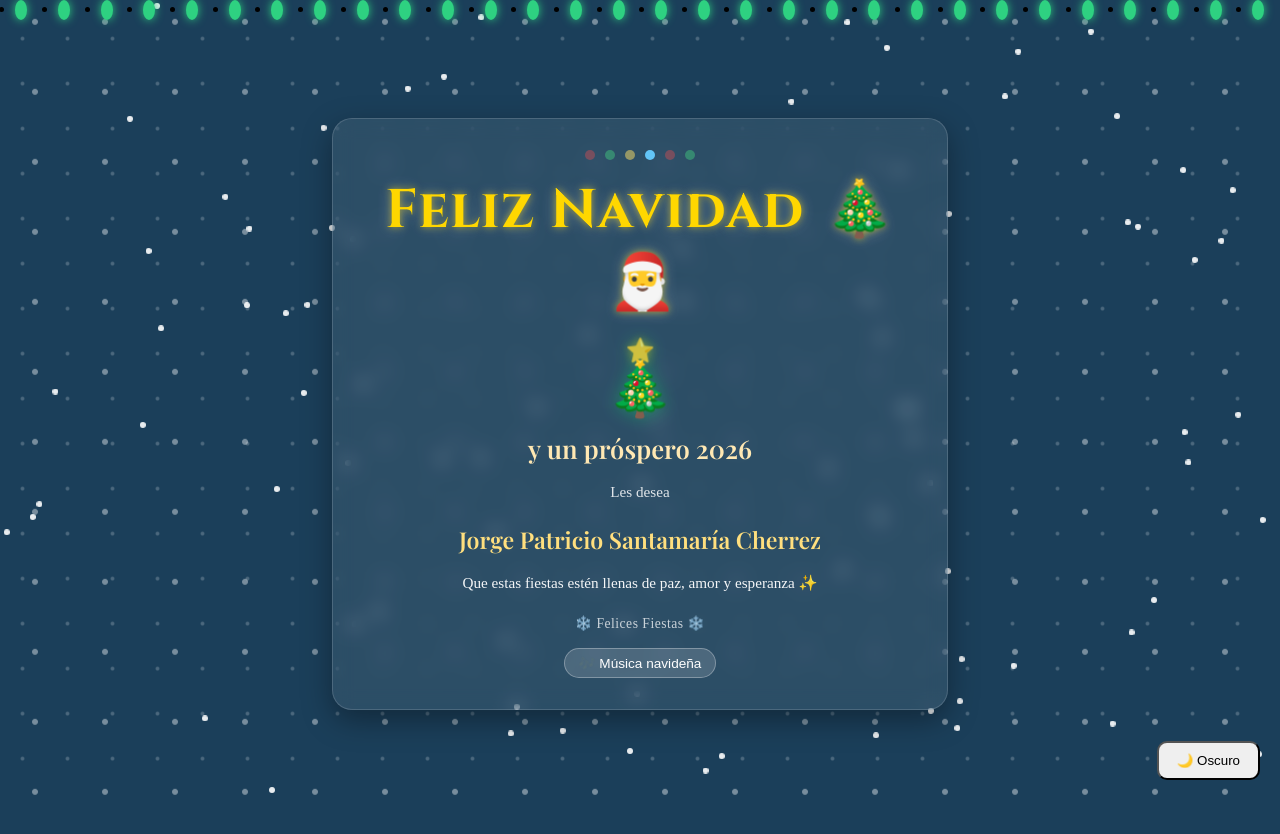
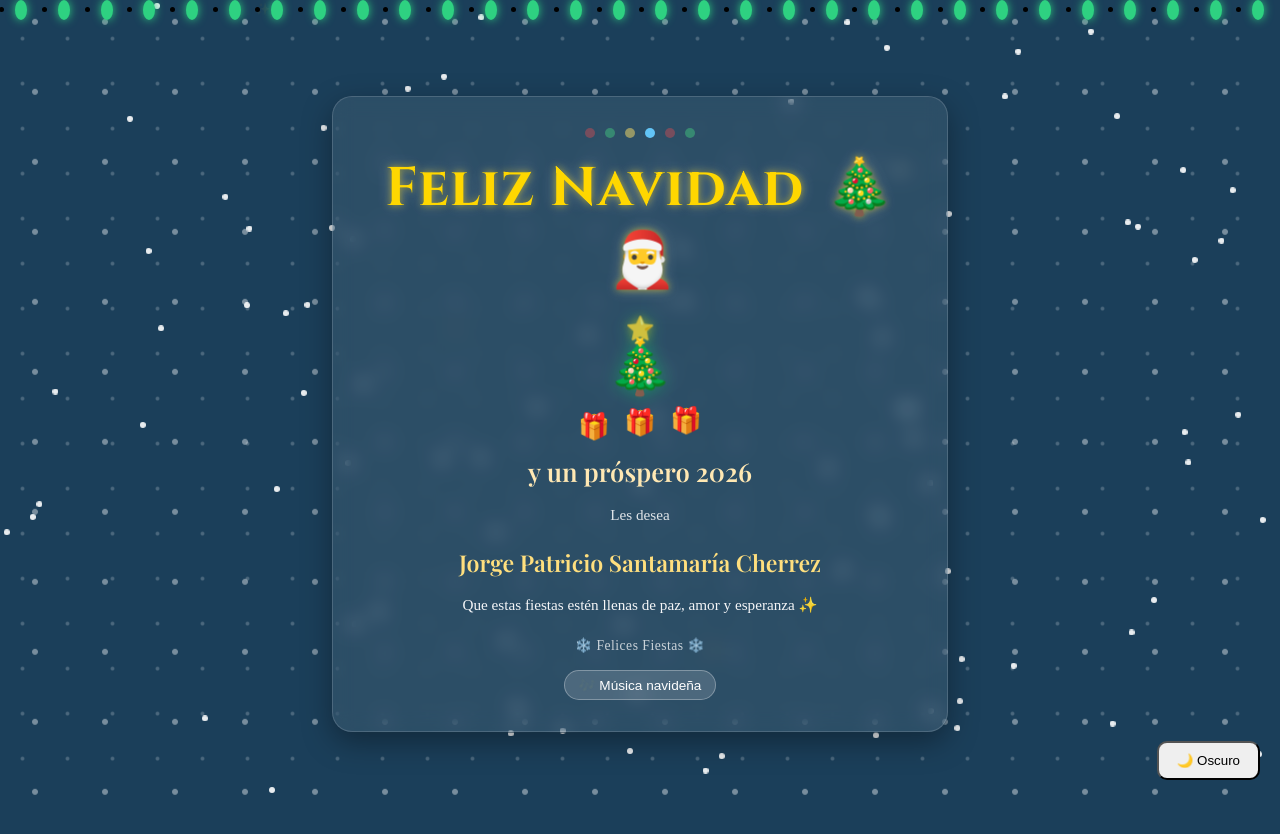
Before and after one commit to Patogol35/Navidad, a React (Vite) app: page / in a window 1280 px wide. Shown: the top 834 px of the page. Built offline with nearby package versions, Linux system fonts and the light colour scheme.

Commit message:
Update Home.jsx

```diff
--- a/src/pages/Home.jsx
+++ b/src/pages/Home.jsx
@@ -8,11 +8,7 @@ export default function Home() {
   const toggleMusic = () => {
     if (!audioRef.current) return;
 
-    if (playing) {
-      audioRef.current.pause();
-    } else {
-      audioRef.current.play();
-    }
+    playing ? audioRef.current.pause() : audioRef.current.play();
     setPlaying(!playing);
   };
 
@@ -21,17 +17,21 @@ export default function Home() {
       {/* NIEVE */}
       <div className="snow-mobile"></div>
 
+      {/* ESTRELLAS */}
+      <div className="floating-stars">
+        <div className="star">✨</div>
+        <div className="star">✨</div>
+        <div className="star">✨</div>
+        <div className="star">✨</div>
+      </div>
+
       {/* MÚSICA */}
-      <audio
-        ref={audioRef}
-        loop
-        src="/christmas.mp3"
-      />
+      <audio ref={audioRef} loop src="/christmas.mp3" />
 
       <div className="home-container">
         <div className="home-card">
 
-          {/* LUCES NAVIDEÑAS */}
+          {/* LUCES */}
           <div className="christmas-lights">
             <div className="light red"></div>
             <div className="light green"></div>
@@ -46,10 +46,17 @@ export default function Home() {
             Feliz Navidad <span>🎄</span><span>🎅</span>
           </h1>
 
-          {/* ÁRBOL ANIMADO */}
+          {/* ÁRBOL */}
           <div className="christmas-tree">
             <span className="tree-star">⭐</span>
             🎄
+          </div>
+
+          {/* REGALOS */}
+          <div className="gifts">
+            <div className="gift">🎁</div>
+            <div className="gift">🎁</div>
+            <div className="gift">🎁</div>
           </div>
 
           {/* SUBTÍTULO */}
@@ -57,7 +64,6 @@ export default function Home() {
             y un próspero 2026
           </h2>
 
-          {/* TEXTO */}
           <p className="message">Les desea</p>
 
           <p className="name">
@@ -68,12 +74,10 @@ export default function Home() {
             Que estas fiestas estén llenas de paz, amor y esperanza ✨
           </p>
 
-          {/* FOOTER */}
           <footer className="footer">
             ❄️ Felices Fiestas ❄️
           </footer>
 
-          {/* BOTÓN MÚSICA */}
           <button className="music-btn" onClick={toggleMusic}>
             {playing ? "🔇 Pausar música" : "🎶 Música navideña"}
           </button>
@@ -82,4 +86,4 @@ export default function Home() {
       </div>
     </>
   );
-      }
+              }
```
